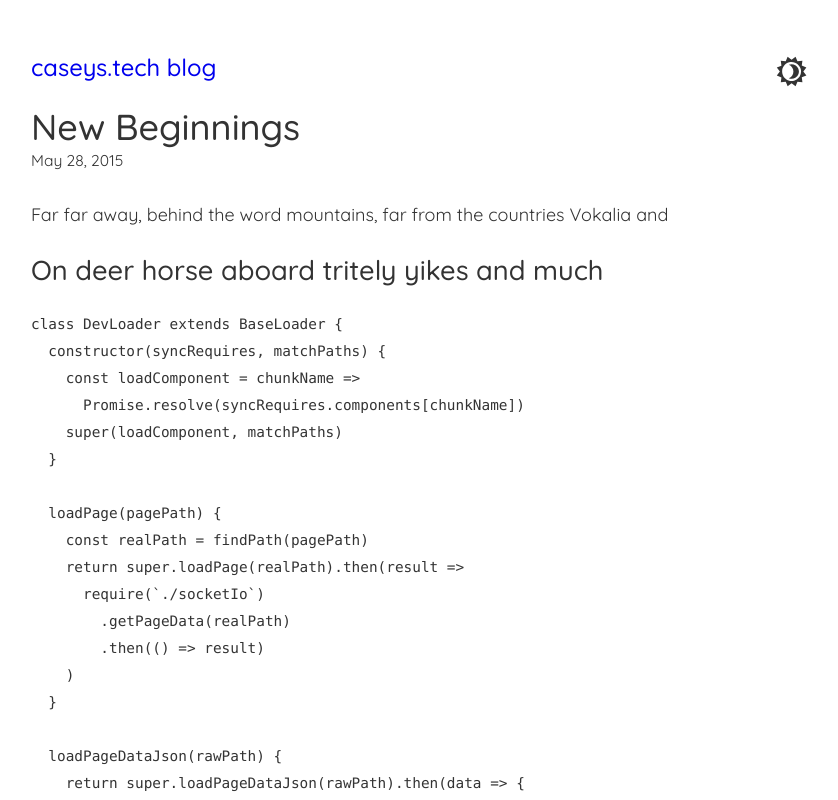
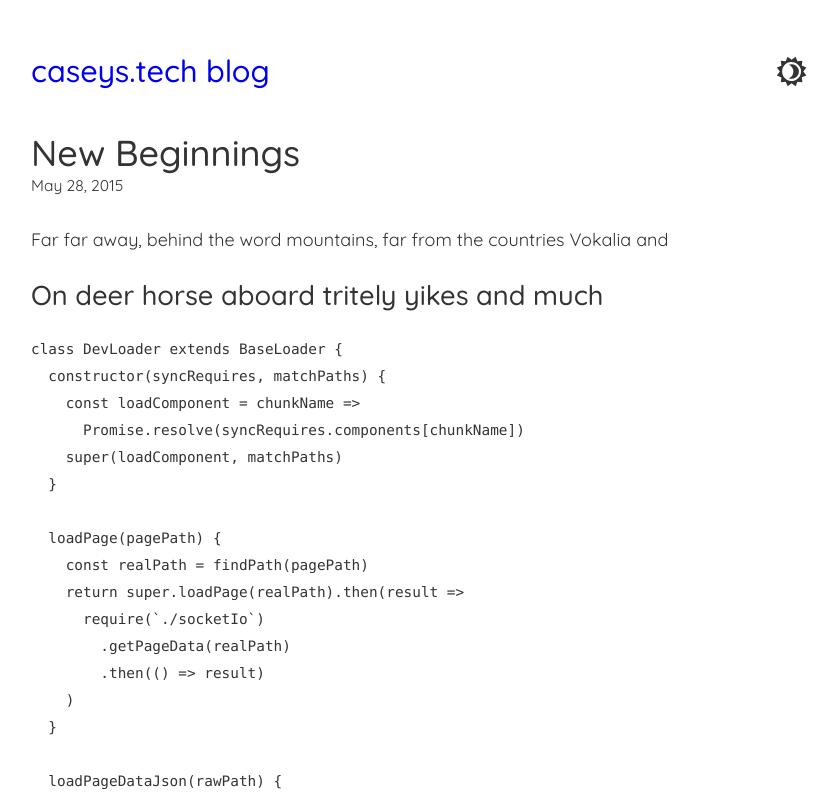
Before and after one commit to caseyharvey/blog.casey, a Gatsby site: page /new-beginnings/ in a window 1280 px wide. Shown: the top 800 px of the page, without its empty margins (220-1058 px from the left). Built offline with nearby package versions, Linux system fonts and the light colour scheme; Gatsby itself is replaced by a stand-in of ours; some packages are replaced by stand-ins of ours; code samples lack their colours.

Commit message:
Change size of h3

```diff
--- a/src/components/layout.js
+++ b/src/components/layout.js
@@ -18,7 +18,7 @@ const Layout = ({ location, title, children }) => {
     )
   } else {
     header = (
-      <h3>
+      <h3 className="heading1">
         <Link to={`/`}>{title}</Link>
       </h3>
     )
```
